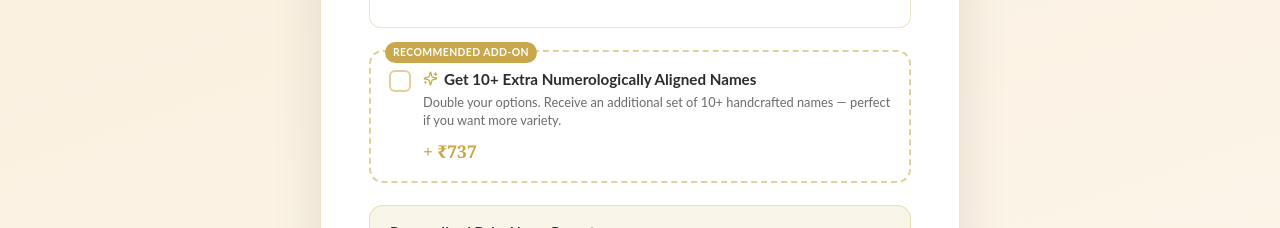
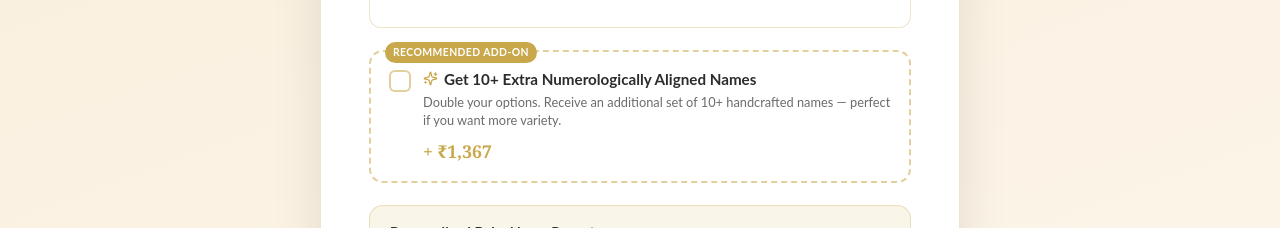
Before and after one commit to ankshaastra-crypto/ankshaastra-empower, a React (Vite) app: page /baby-name in a window 1280 px wide. Shown: the part 7400-7628 px from the top of the page. Built offline with nearby package versions, Linux system fonts and the light colour scheme; the HTML template or start-up script is replaced by a standard one.

Commit message:
Changes
Co-authored-by: ankshaastra-crypto <252819962+ankshaastra-crypto@users.noreply.github.com>

```diff
--- a/src/admin-v2/data/seed.ts
+++ b/src/admin-v2/data/seed.ts
@@ -113,7 +113,7 @@ export const SERVICE_PRICES: Record<ServiceType, number> = {
 };
 
 // Optional add-on (incl. GST) — available only for Perfect Baby Name & Live Video Consultation
-export const ADD_ON_PRICE = 497;
+export const ADD_ON_PRICE = 1367;
 export const ADD_ON_ELIGIBLE: ServiceType[] = ["Perfect Baby Name", "Live Video Consultation"];
 
 
--- a/src/components/sections/OrderFormSection.tsx
+++ b/src/components/sections/OrderFormSection.tsx
@@ -104,15 +104,15 @@ const NAME_CHECK_PRICING = {
 };
 
 // Optional add-on: 10+ extra numerologically aligned names (Baby Name only)
-const ADDON_EXTRA_NAMES_PRICE = 737;
+const ADDON_EXTRA_NAMES_PRICE = 1367;
 const ADDON_EXTRA_NAMES_LABEL = "10+ Extra Numerologically Aligned Names";
 
 // Optional add-on: Numerologically Aligned Nickname (Baby Name only)
-const ADDON_NICKNAME_PRICE = 737;
+const ADDON_NICKNAME_PRICE = 1367;
 const ADDON_NICKNAME_LABEL = "Numerologically Aligned Nickname";
 
 // Optional add-on: 150+ Page 10 Year Prediction Colored Kundali
-const ADDON_KUNDALI_PRICE = 499;
+const ADDON_KUNDALI_PRICE = 1367;
 const ADDON_KUNDALI_LABEL = "150+ Page 10 Year Prediction Colored Kundli 2.0";
 
 const NAME_STYLE_OPTIONS = [
--- a/src/pages/BabyNameLandingPage.tsx
+++ b/src/pages/BabyNameLandingPage.tsx
@@ -720,7 +720,7 @@ const FAQSection = () => {
 };
 
 // ─── Claim Form ───────────────────────────────────────────────────────────────
-const ADDON_EXTRA_NAMES_PRICE = 737;
+const ADDON_EXTRA_NAMES_PRICE = 1367;
 const BASE_REPORT_PRICE = 3437;
 
 const ClaimFormSection = () => {
```
